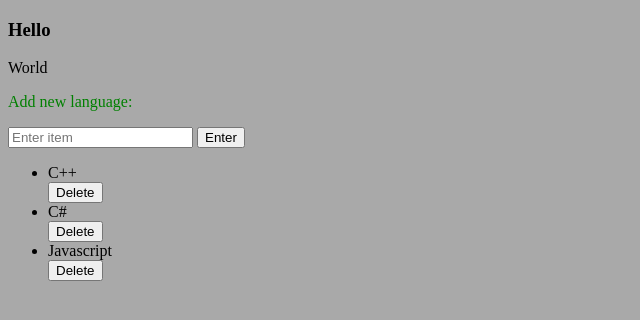
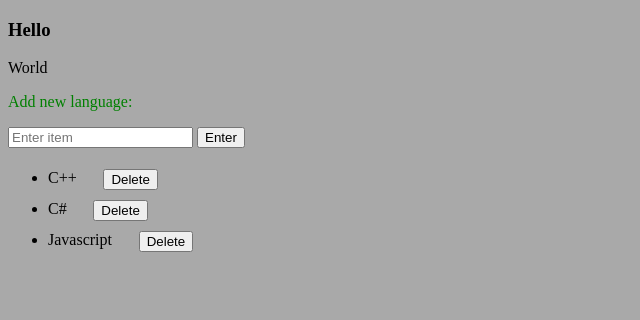
Before and after one commit to FilipTota/DOMManipulation, a plain HTML site: page index.html in a window 1280 px wide. Shown: the whole page, without its empty margins (0-640 px from the left). Drawn offline with Linux system fonts and the light colour scheme.

Commit message:
style.css added

```diff
--- a/style.css
+++ b/style.css
@@ -1,8 +1,5 @@
 body{
     background-color: darkgray;
-}
-.li{
-    color: red;
 }
 #p {
     color: green;
@@ -13,3 +10,10 @@ body{
 .done {
     text-decoration: line-through;
 }
+.li-div {
+    display: flex;
+    padding: 5px 0px;
+}
+.li-button {
+    margin-left: 2em;
+}
```
